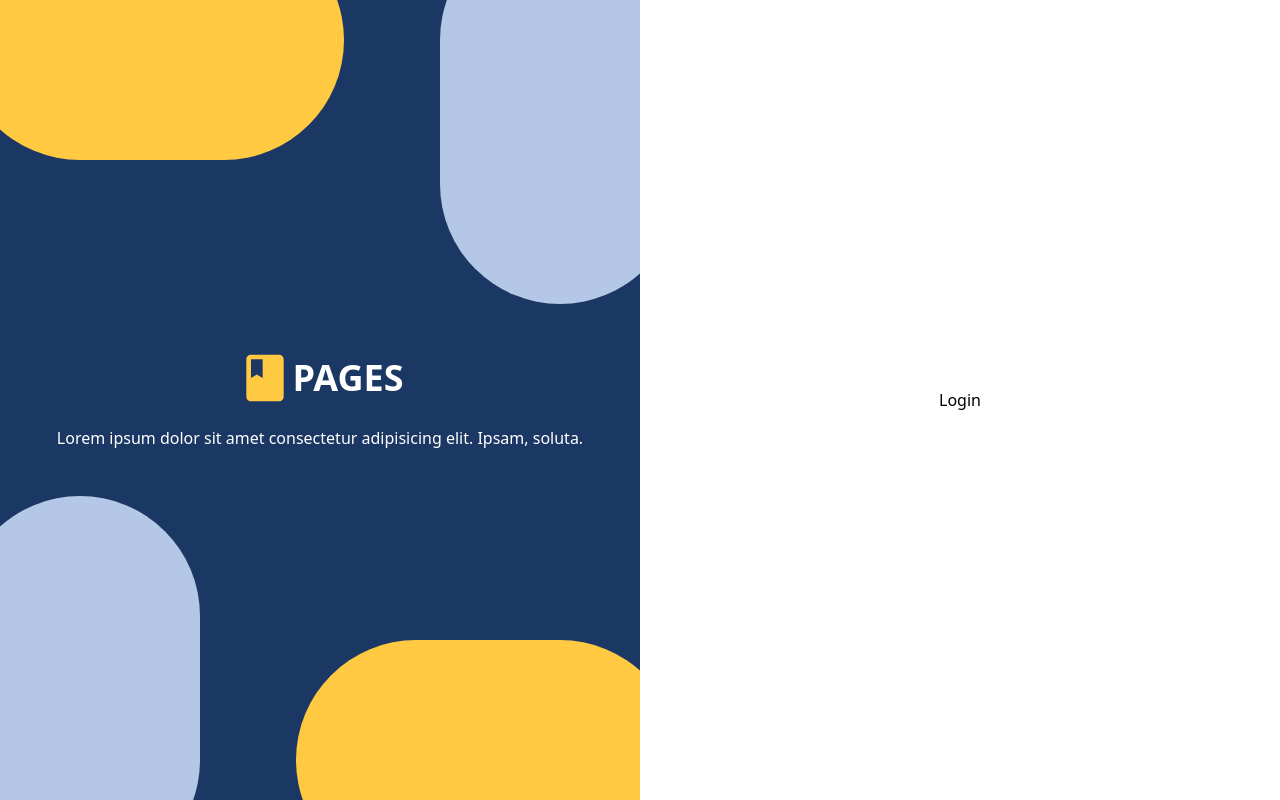
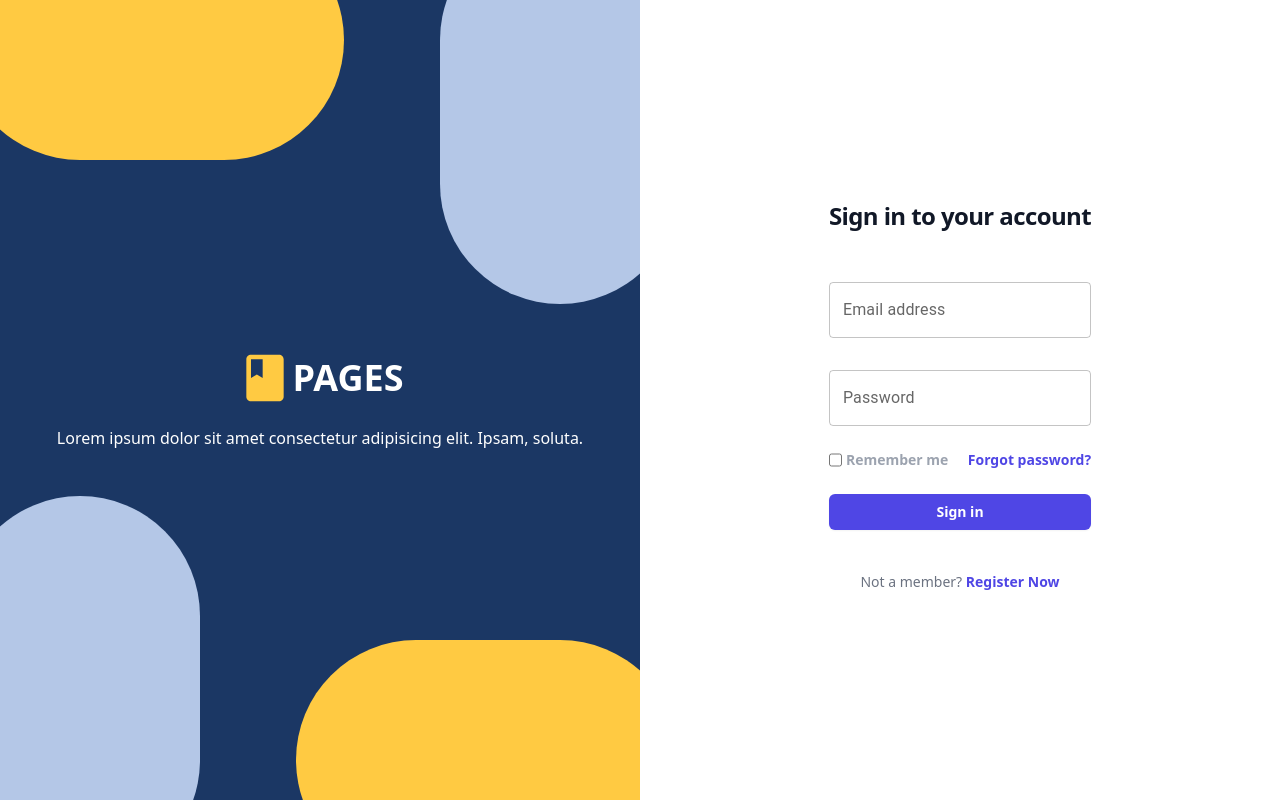
Before and after one commit to ulascan54/doop-frontend, a React (Create React App) app: page /login in a window 1280 px wide. Built offline with nearby package versions, Linux system fonts and the light colour scheme.

Commit message:
complate login form

```diff
--- a/src/components/Auth/Auth.jsx
+++ b/src/components/Auth/Auth.jsx
@@ -40,13 +40,19 @@ function AuthMain() {
         </div>
 
         <div className="flex justify-center items-center lg:w-[50%] w-full flex-col">
-          <div className="flex  items-center lg:hidden  ">
-            <div className="w-14 h-14 flex justify-center items-center">
+          <div className="absolute w-60 h-96 bg-[#B4C7E7] rounded-full -top-40 -right-20 lg:hidden z-10"></div>
+          <div className="absolute w-60 h-96 bg-[#B4C7E7] rounded-full -bottom-40 -left-20 lg:hidden z-10"></div>
+          <div className="absolute w-96 h-60 bg-[#FFCA42] rounded-full -top-40 -left-20 lg:hidden z-10"></div>
+          <div className="absolute w-96 h-60 bg-[#FFCA42] rounded-full -bottom-40 -right-20 lg:hidden z-10"></div>
+          <div className="flex  items-center lg:hidden z-20 ">
+            <div className="w-10 h-10 flex justify-center items-center">
               <BookIcon className="!h-auto !w-full text-[#FFCA42]" />
             </div>
-            <span className="text-[#1B3764] text-4xl  font-bold">PAGES</span>
+            <span className="text-[#1B3764] text-3xl  font-bold">PAGES</span>
           </div>
-          {location.pathname === "/login" ? <Login /> : <Register />}
+          <div className="z-20">
+            {location.pathname === "/login" ? <Login /> : <Register />}
+          </div>
         </div>
       </Box>
     </div>
--- a/src/components/Auth/Login/Login.jsx
+++ b/src/components/Auth/Login/Login.jsx
@@ -1,5 +1,116 @@
+import React from "react"
+import { useFormik } from "formik"
+import validations from "./validations"
+import { TextField } from "@mui/material"
+
 function Login() {
-  return <div>Login</div>
+  const { handleSubmit, handleChange, handleBlur, values, errors, touched } =
+    useFormik({
+      initialValues: {
+        email: "",
+        password: "",
+      },
+      onSubmit: (values) => {
+        console.log(values)
+      },
+      validationSchema: validations,
+    })
+  return (
+    <div>
+      <div className="flex min-h-full flex-col justify-center px-6 pb-12 lg:px-8 ">
+        <div className="sm:mx-auto sm:w-full sm:max-w-sm">
+          <h2 className="mt-10 text-center text-2xl font-bold leading-9 tracking-tight text-gray-900">
+            Sign in to your account
+          </h2>
+        </div>
+
+        <div className="mt-10 sm:mx-auto sm:w-full sm:max-w-sm">
+          <form onSubmit={handleSubmit} className="space-y-6">
+            <div className="mt-2">
+              <TextField
+                error={errors.email && touched.email === true ? true : false}
+                id="outlined-error-helper-text"
+                className="block w-full py-1.5 !text-gray-900  placeholder:text-gray-400  sm:text-sm sm:leading-6"
+                label="Email address"
+                name="email"
+                type="email"
+                value={values.email}
+                onChange={handleChange}
+                onBlur={handleBlur}
+                helperText={
+                  errors.email && touched.email === true ? errors.email : ""
+                }
+              />
+            </div>
+
+            <div>
+              <div className="flex items-center justify-between"></div>
+              <div className="mt-2">
+                <TextField
+                  error={
+                    errors.password && touched.password === true ? true : false
+                  }
+                  id="outlined-error-helper-text"
+                  className="block w-full py-1.5 !text-gray-900  placeholder:text-gray-400  sm:text-sm sm:leading-6"
+                  label="Password"
+                  name="password"
+                  type="password"
+                  value={values.password}
+                  onChange={handleChange}
+                  onBlur={handleBlur}
+                  helperText={
+                    errors.password && touched.password === true
+                      ? errors.email
+                      : ""
+                  }
+                />
+              </div>
+            </div>
+            <div>
+              <div className="flex items-center justify-between">
+                <div className="text-sm flex">
+                  <input
+                    type="Checkbox"
+                    className="block mr-1 text-sm font-medium leading-6 text-gray-900 cursor-pointer"
+                  />
+                  <div href="#" className="font-semibold text-gray-400 ">
+                    Remember me
+                  </div>
+                </div>
+                <div className="text-sm">
+                  <a
+                    href="#"
+                    className="font-semibold text-indigo-600 hover:text-indigo-500"
+                  >
+                    Forgot password?
+                  </a>
+                </div>
+              </div>
+            </div>
+
+            <div>
+              <button
+                type="submit"
+                className="flex w-full justify-center rounded-md bg-indigo-600 px-3 py-1.5 text-sm font-semibold leading-6 text-white shadow-sm hover:bg-indigo-500 focus-visible:outline focus-visible:outline-2 focus-visible:outline-offset-2 focus-visible:outline-indigo-600"
+              >
+                Sign in
+              </button>
+            </div>
+          </form>
+
+          <p className="mt-10 text-center text-sm text-gray-500">
+            Not a member?{" "}
+            <a
+              href="#"
+              className="font-semibold leading-6 text-indigo-600 hover:text-indigo-500"
+            >
+              Register Now
+            </a>
+          </p>
+        </div>
+      </div>
+    </div>
+  )
 }
 
 export default Login
--- /dev/null
+++ b/src/components/Auth/Login/validations.js
@@ -0,0 +1,14 @@
+import * as yup from "yup"
+
+const validations = yup.object({
+  email: yup
+    .string()
+    .email("Geçerli bir email giriniz !!")
+    .required("zorunlu alan"),
+  password: yup
+    .string("Parolanız 5 karakater olmalıdır")
+    .required("zorunlu alan")
+    .min(5),
+})
+
+export default validations
```
